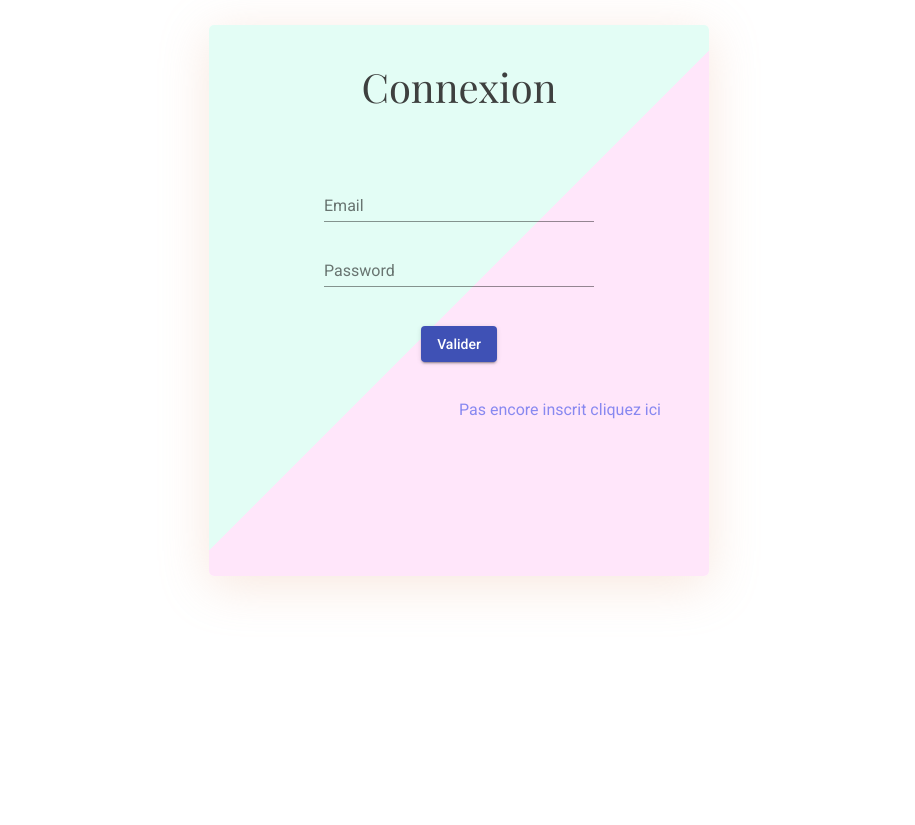
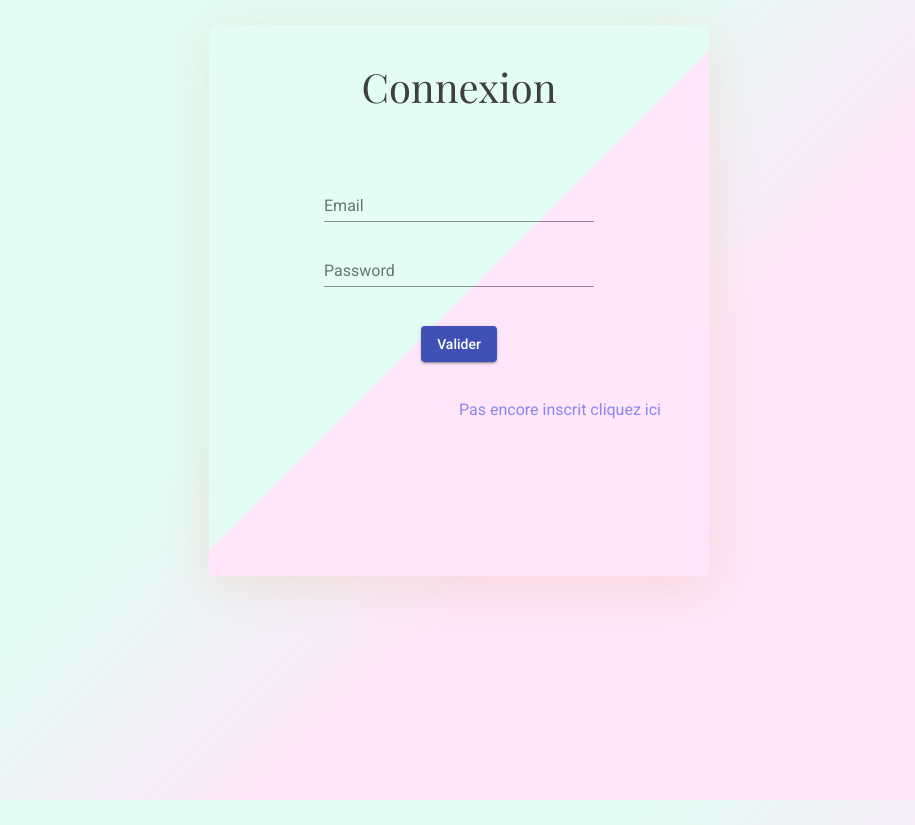
Before and after one commit to Alphailosia/client, an Angular app: page / in a window 1280 px wide. Shown: the whole page, without its empty margins (181-1096 px from the left). Built offline with nearby package versions, Linux system fonts and the light colour scheme; a web font is replaced by a local one.

Commit message:
fix background

```diff
--- a/src/styles.css
+++ b/src/styles.css
@@ -2,3 +2,5 @@
 
 html, body { height: 100%; }
 body { margin: 30; font-family: Roboto, "Helvetica Neue", sans-serif; }
+
+body { background-image: linear-gradient(-225deg, #E3FDF5 40%, #FFE6FA 60%);}
```
